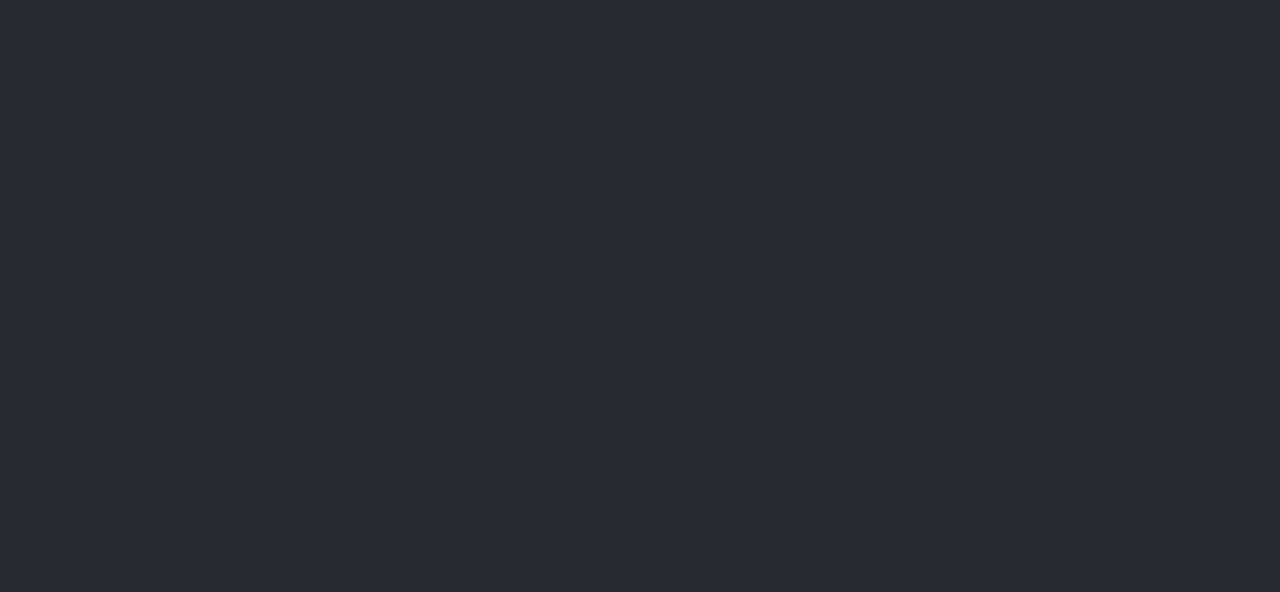
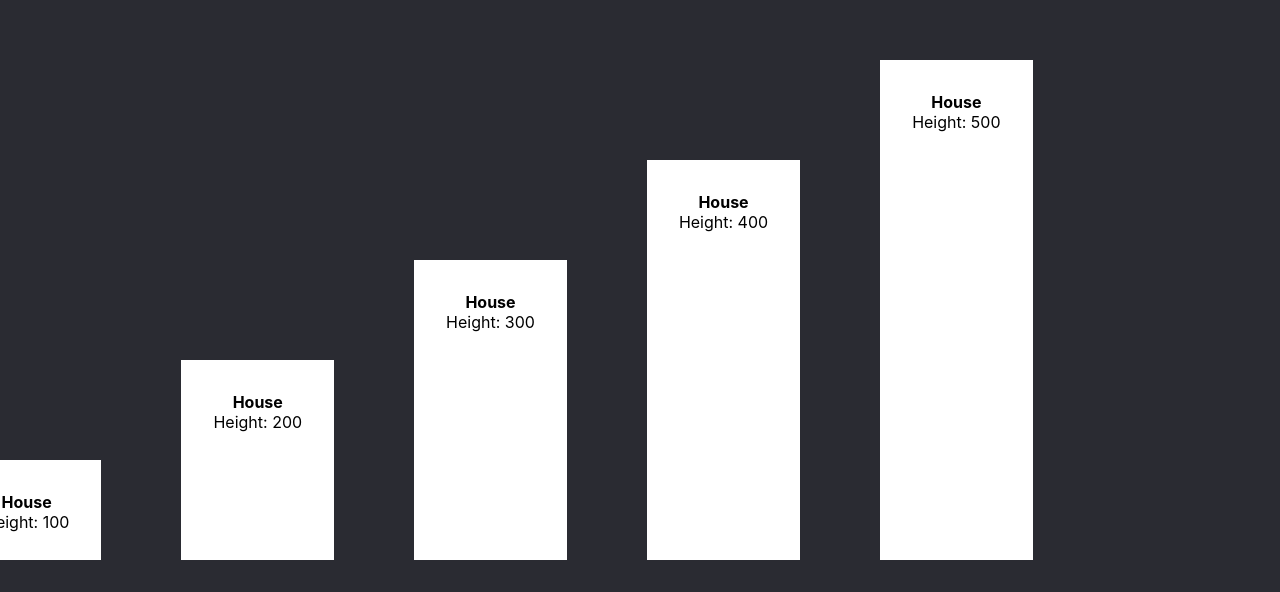
Before and after one commit to ChainArts/DataVis_Max, a React (Vite) app: page / in a window 1280 px wide. Shown: the part 213-805 px from the top of the page. Built offline with nearby package versions, Linux system fonts and the light colour scheme.

Commit message:
added houses

```diff
--- a/src/App.css
+++ b/src/App.css
@@ -12,4 +12,15 @@
     background-color: #2a2b32;
     border-radius: 12px;
     padding: 2rem;
+    display: flex;
+    justify-content: flex-start;
+    align-items: flex-end;
+    gap: 5rem;
 }
+
+.house{
+    background-color: white;
+    color: black;
+    padding: 2rem;
+    text-align: center;
+}
--- a/src/App.tsx
+++ b/src/App.tsx
@@ -1,10 +1,16 @@
 import './App.css'
+import House from './House'
 
 function App() {
 
   return (
       <main>
           <div className='graph'>
+              <House height={100} />
+              <House height={200} />
+              <House height={300} />
+              <House height={400} />
+              <House height={500} />
           </div>
     </main>
   )
--- /dev/null
+++ b/src/House.tsx
@@ -0,0 +1,10 @@
+const House = ({ height } : {height: number} ) => {
+    return (
+        <div style={{height: height}} className="house">
+            <h1>House</h1>
+            <p>Height: {height}</p>
+        </div>
+    );
+}
+
+export default House;
```
